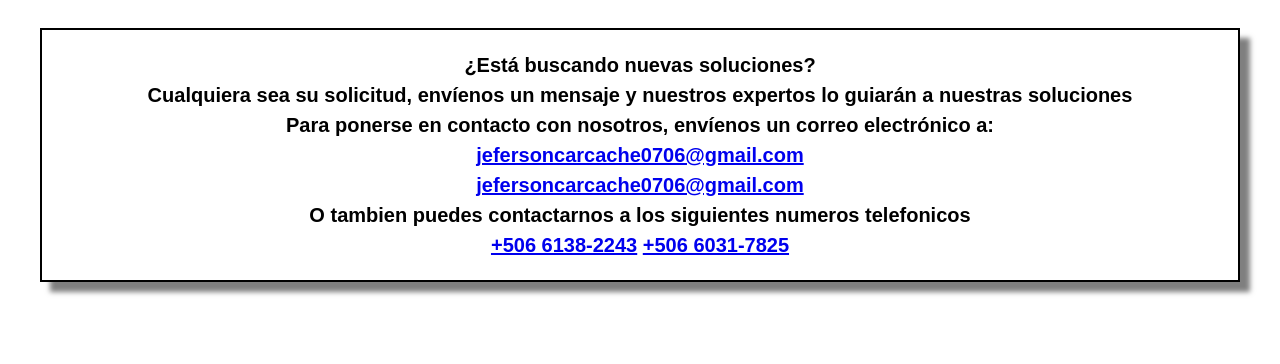
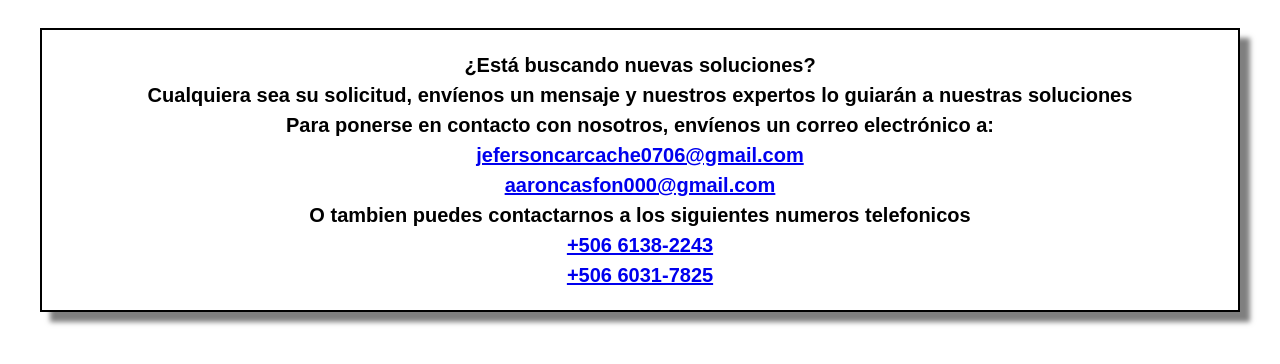
Before and after one commit to jeferson767/jeferson767.github.io, a plain HTML site: page contactenos.html in a window 1280 px wide. Shown: the part 82-446 px from the top of the page. Drawn offline with Linux system fonts and the light colour scheme.

Commit message:
Actualizar contactenos.html

```diff
--- a/contactenos.html
+++ b/contactenos.html
@@ -19,10 +19,10 @@
             ¿Está buscando nuevas soluciones?<br>
              Cualquiera sea su solicitud, envíenos un mensaje y nuestros expertos lo guiarán a nuestras soluciones <br>
             Para ponerse en contacto con nosotros, envíenos un correo electrónico a:<br>
-            <a href="mailto:correo@example.com">jefersoncarcache0706@gmail.com</a> <br>
-            <a href="mailto:correo@example.com">jefersoncarcache0706@gmail.com</a> <br>
+            <a href="mailto:jefersoncarcache0706@gmail.com">jefersoncarcache0706@gmail.com</a> <br>
+            <a href="mailto:aaroncasfon000@gmail.com">aaroncasfon000@gmail.com</a> <br>
             O tambien puedes contactarnos a los siguientes numeros telefonicos <br>
-            <a href="tel:+50661382243">+506 6138-2243</a>
+            <a href="tel:+50661382243">+506 6138-2243</a><br>
 <a href="tel:+50660317825">+506 6031-7825</a>
         </p>
     </div>
```
